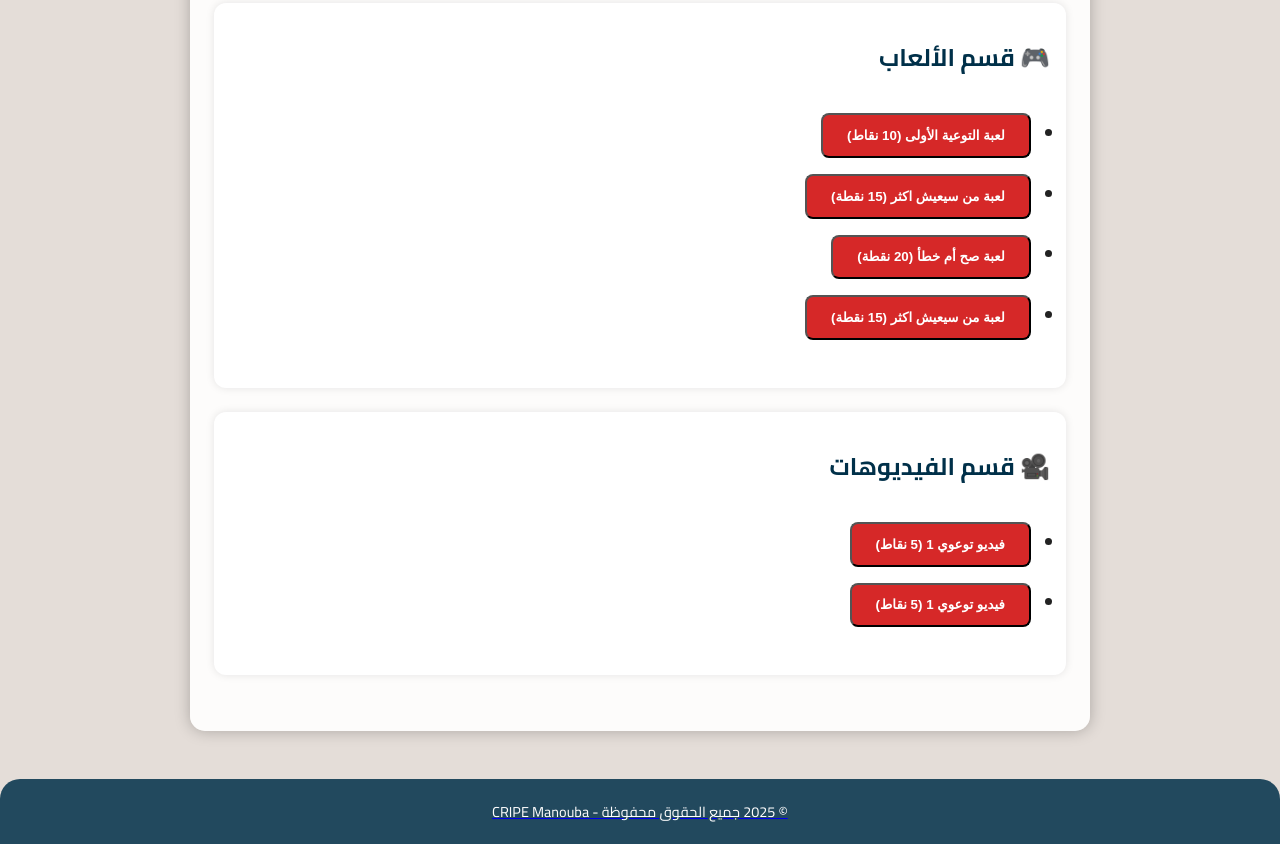
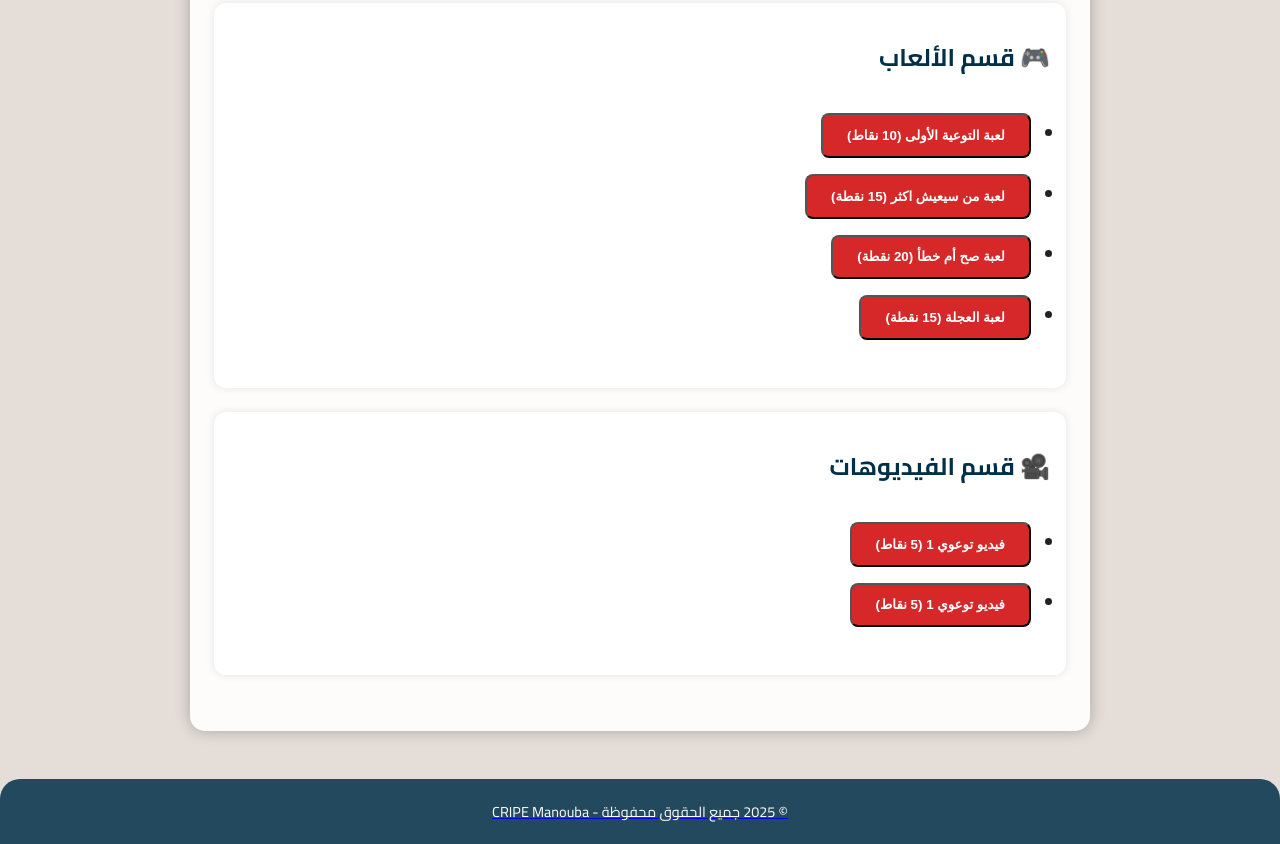
Before and after one commit to hamzabehri/Anti-drug-campaign, a plain HTML site: page games.html in a window 1280 px wide. Shown: the part 621-1465 px from the top of the page. Drawn offline with Linux system fonts and the light colour scheme.

Commit message:
change 6

```diff
--- a/games.html
+++ b/games.html
@@ -51,7 +51,7 @@
 </li>
  <li>
   <a href="la route.html">
-    <button class="button game-btn" data-points="15">لعبة من سيعيش اكثر (15 نقطة)</button>
+    <button class="button game-btn" data-points="15">لعبة العجلة (15 نقطة)</button>
   </a>
 </li>
   </ul>
```
Also changed, not shown: index.html (+1 -1 lines), style.css (line endings or trailing spaces).
